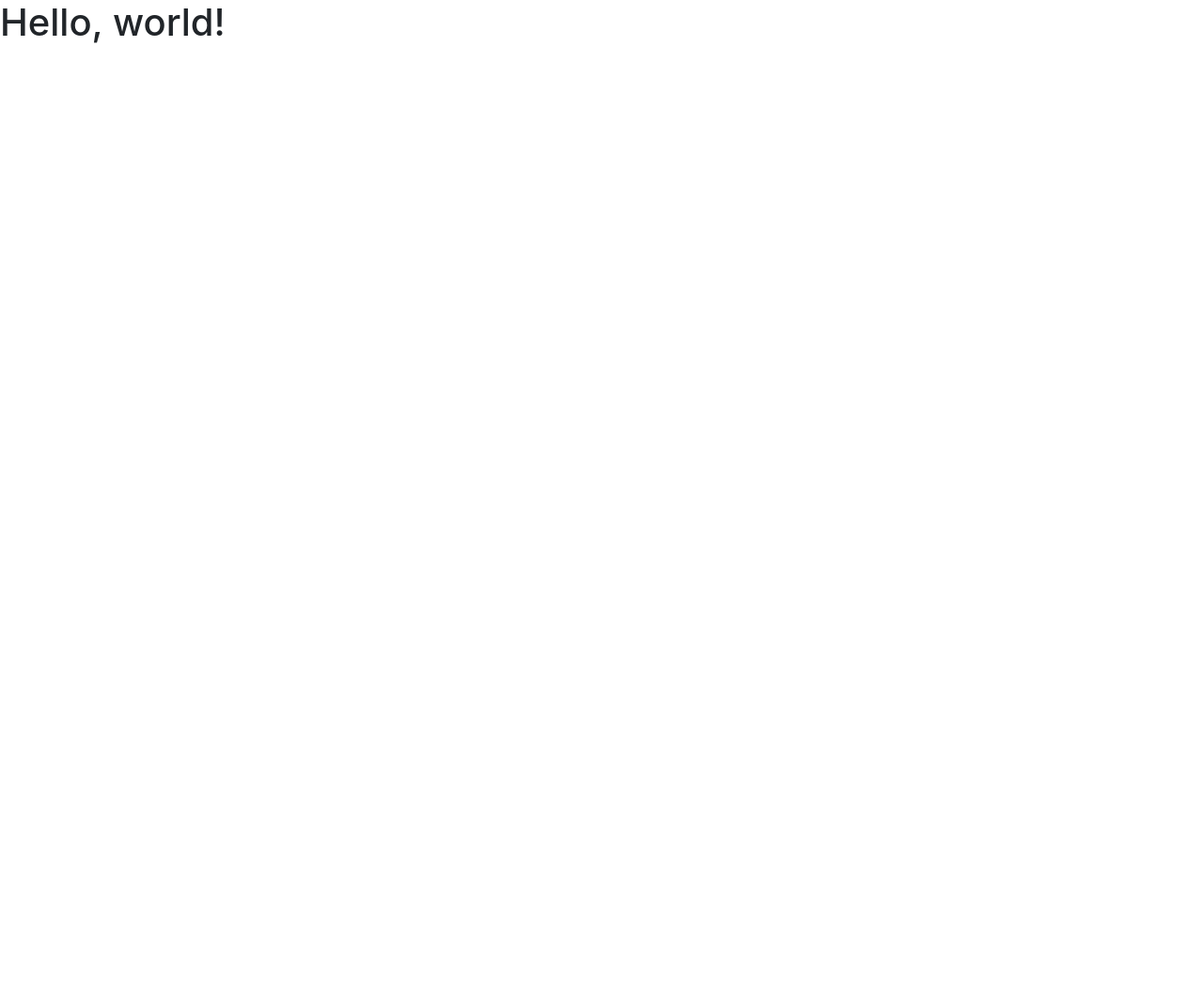
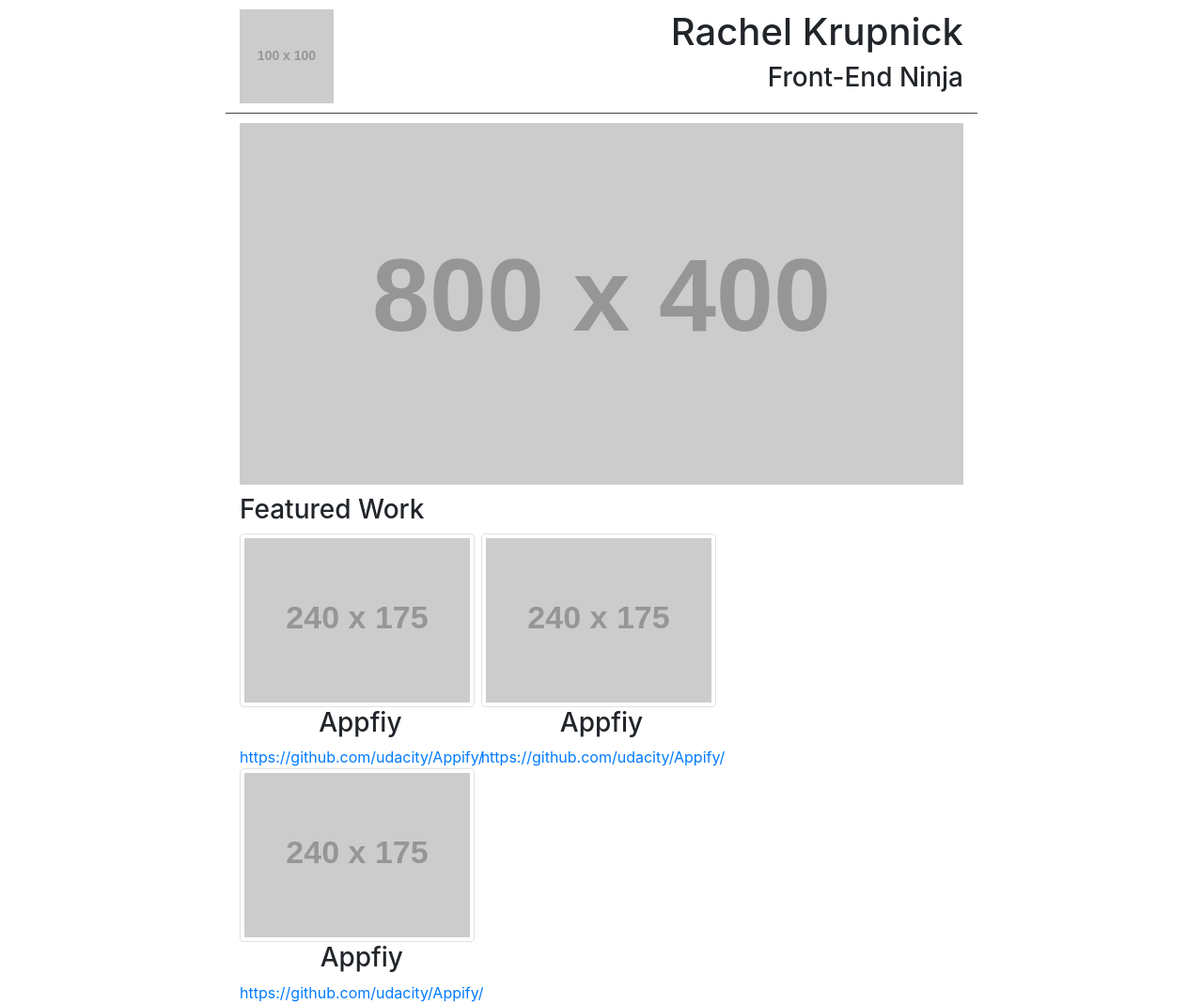
Before and after one commit to rkrupnick/udacity-fend-portfolio, a plain HTML site: page index.html in a window 1280 px wide. Shown: the whole page at 94% size. Before the commit the page ends 800 px from the top, so only its background shows below. Drawn offline with nearby package versions, Linux system fonts and the light colour scheme; placeholder pictures from the web are drawn by us.

Commit message:
Add html structure and basic Bootstrap layout

```diff
--- a/css/main.css
+++ b/css/main.css
@@ -0,0 +1,37 @@
+/*
+ *
+ * Container
+ *
+ */
+
+ .container {
+  margin: auto;
+  max-width: 800px;
+ }
+
+/*
+ *
+ * Header
+ *
+ */
+
+ .header {
+  border-bottom: 1px solid #444;
+  padding: 10px 0;
+ }
+
+ /*
+ *
+ * Hero
+ *
+ */
+
+ .hero {
+  padding: 10px 0;
+ }
+
+  /*
+ *
+ * Featured Items
+ *
+ */
--- a/index.html
+++ b/index.html
@@ -8,9 +8,46 @@
     <!-- Bootstrap CSS -->
     <link rel="stylesheet" href="https://stackpath.bootstrapcdn.com/bootstrap/4.1.1/css/bootstrap.min.css" integrity="sha384-WskhaSGFgHYWDcbwN70/dfYBj47jz9qbsMId/iRN3ewGhXQFZCSftd1LZCfmhktB" crossorigin="anonymous">
     <link rel="stylesheet" type="text/css" href="css/main.css">
-    <title>Hello, world!</title>
+    <title>Rachel Krupnick's Portfolio</title>
   </head>
   <body>
-    <h1>Hello, world!</h1>
+    <div class="container">
+      <div class="row header">
+        <div class="col-md-2">
+          <img src="http://via.placeholder.com/100" alt="Udacity Logo">
+        </div>
+        <div class="col-md-10">
+          <h1 class="text-right">Rachel Krupnick</h1>
+          <h3 class="text-right">Front-End Ninja</h3>
+        </div>
+      </div> <!-- End Row Header -->
+      <div class="row hero">
+        <div class="col">
+          <img src="http://via.placeholder.com/800x400" alt="Main Image" class="img-fluid">
+        </div>
+      </div> <!-- End Row Hero -->
+      <div class="row featured">
+        <div class="col">
+          <h3>Featured Work</h3>
+        </div>
+      </div> <!-- End Row Featured -->
+      <div class="row no-gutters featured-items">
+        <div class="col-md-4">
+          <img src="http://via.placeholder.com/240x175"  class="img-thumbnail" alt="Udacity Logo">
+          <h3 class="text-center">Appfiy</h3>
+          <a href="#">https://github.com/udacity/Appify/</a>
+        </div>
+        <div class="col-md-4">
+          <img src="http://via.placeholder.com/240x175"  class="img-thumbnail" alt="Udacity Logo">
+          <h3 class="text-center">Appfiy</h3>
+          <a href="#">https://github.com/udacity/Appify/</a>
+        </div>
+        <div class="col-m-4">
+          <img src="http://via.placeholder.com/240x175"  class="img-thumbnail" alt="Udacity Logo">
+          <h3 class="text-center">Appfiy</h3>
+          <a href="#">https://github.com/udacity/Appify/</a>
+        </div>
+      </div> <!-- End Row Featured-Items -->
+    </div> <!-- End Container -->
   </body>
 </html>
```
